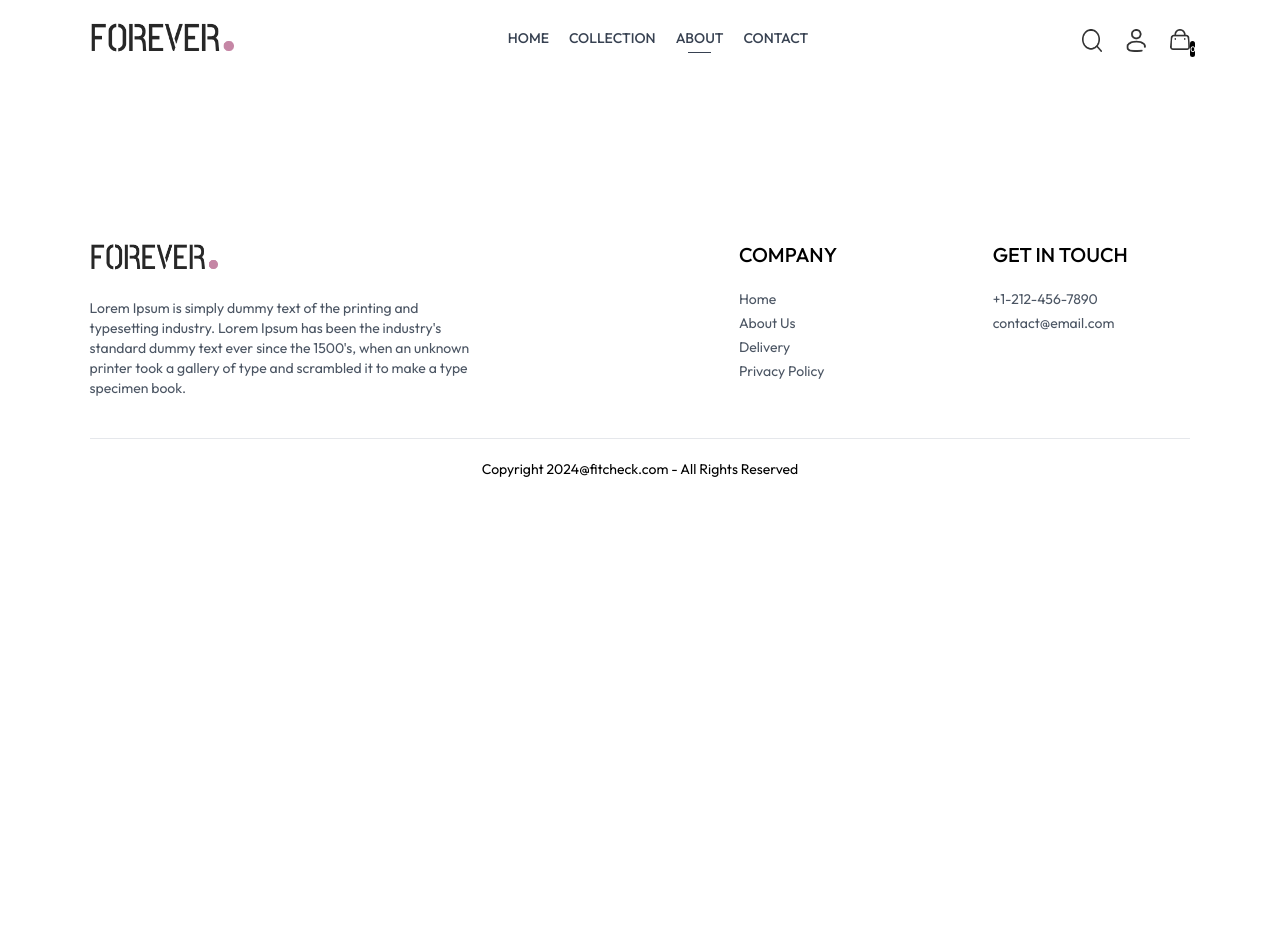
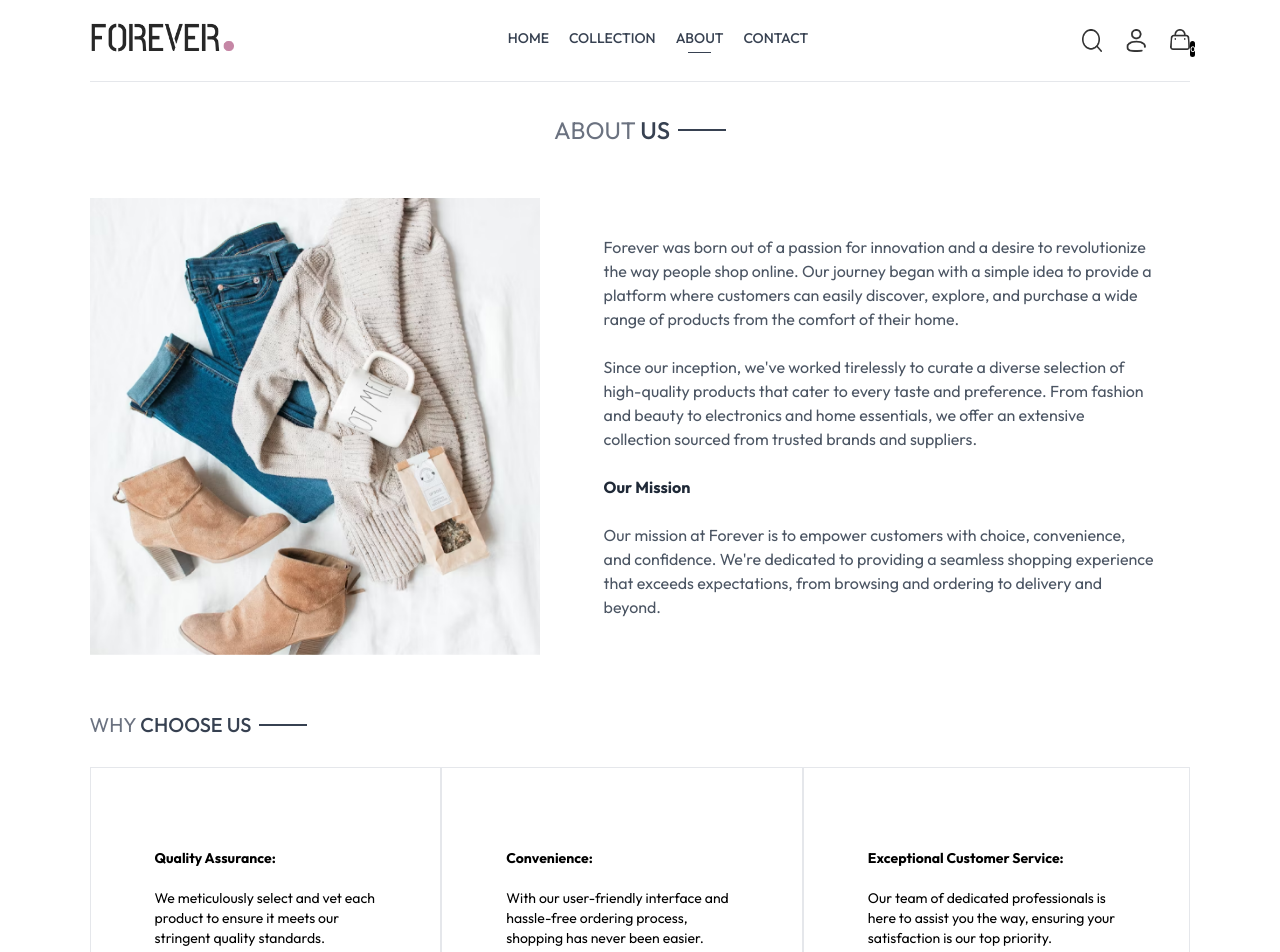
Before and after one commit to anthonylaw86/ecom-app-FE, a React (Vite) app in the folder FE/: page /about in a window 1280 px wide. Shown: the top 952 px of the page. Before the commit the page ends 800 px from the top, so only its background shows below. Built offline with nearby package versions, Linux system fonts and the light colour scheme.

Commit message:
about page

```diff
--- a/FE/src/pages/About.jsx
+++ b/FE/src/pages/About.jsx
@@ -1,7 +1,74 @@
 import React from "react";
+import Title from "../components/Title";
+import { assets } from "../assets/assets";
+import NewsLetterBox from "../components/NewsLetterBox";
 
 const About = () => {
-  return <div></div>;
+  return (
+    <div>
+      <div className="text-2xl text-center pt-8 border-t">
+        <Title text1={"ABOUT"} text2={"US"} />
+      </div>
+      <div className="my-10 flex flex-col md:flex-row gap-16">
+        <img
+          className="w-full md:max-w-[450px]"
+          src={assets.about_img}
+          alt="About Image"
+        />
+        <div className="flex flex-col justify-center gap-6 md:w-2/4 text-gray-600">
+          <p>
+            Forever was born out of a passion for innovation and a desire to
+            revolutionize the way people shop online. Our journey began with a
+            simple idea to provide a platform where customers can easily
+            discover, explore, and purchase a wide range of products from the
+            comfort of their home.
+          </p>
+          <p>
+            Since our inception, we've worked tirelessly to curate a diverse
+            selection of high-quality products that cater to every taste and
+            preference. From fashion and beauty to electronics and home
+            essentials, we offer an extensive collection sourced from trusted
+            brands and suppliers.
+          </p>
+          <b className="text-gray-800">Our Mission</b>
+          <p>
+            Our mission at Forever is to empower customers with choice,
+            convenience, and confidence. We're dedicated to providing a seamless
+            shopping experience that exceeds expectations, from browsing and
+            ordering to delivery and beyond.
+          </p>
+        </div>
+      </div>
+      <div className=" text-xl py-4">
+        <Title text1={"WHY"} text2={"CHOOSE US"} />
+      </div>
+      <div className="flex flex-col md:flex-row text-sm mb-20">
+        <div className="border px-10 md:px-16 py-8 sm:py-20 flex flex-col gap-5">
+          <b>Quality Assurance:</b>
+          <p className="text-grey-600">
+            We meticulously select and vet each product to ensure it meets our
+            stringent quality standards.
+          </p>
+        </div>
+        <div className="border px-10 md:px-16 py-8 sm:py-20 flex flex-col gap-5">
+          <b>Convenience:</b>
+          <p className="text-grey-600">
+            With our user-friendly interface and hassle-free ordering process,
+            shopping has never been easier.
+          </p>
+        </div>
+        <div className="border px-10 md:px-16 py-8 sm:py-20 flex flex-col gap-5">
+          <b>Exceptional Customer Service:</b>
+          <p className="text-grey-600">
+            Our team of dedicated professionals is here to assist you the way,
+            ensuring your satisfaction is our top priority.
+          </p>
+        </div>
+      </div>
+
+      <NewsLetterBox />
+    </div>
+  );
 };
 
 export default About;
```
